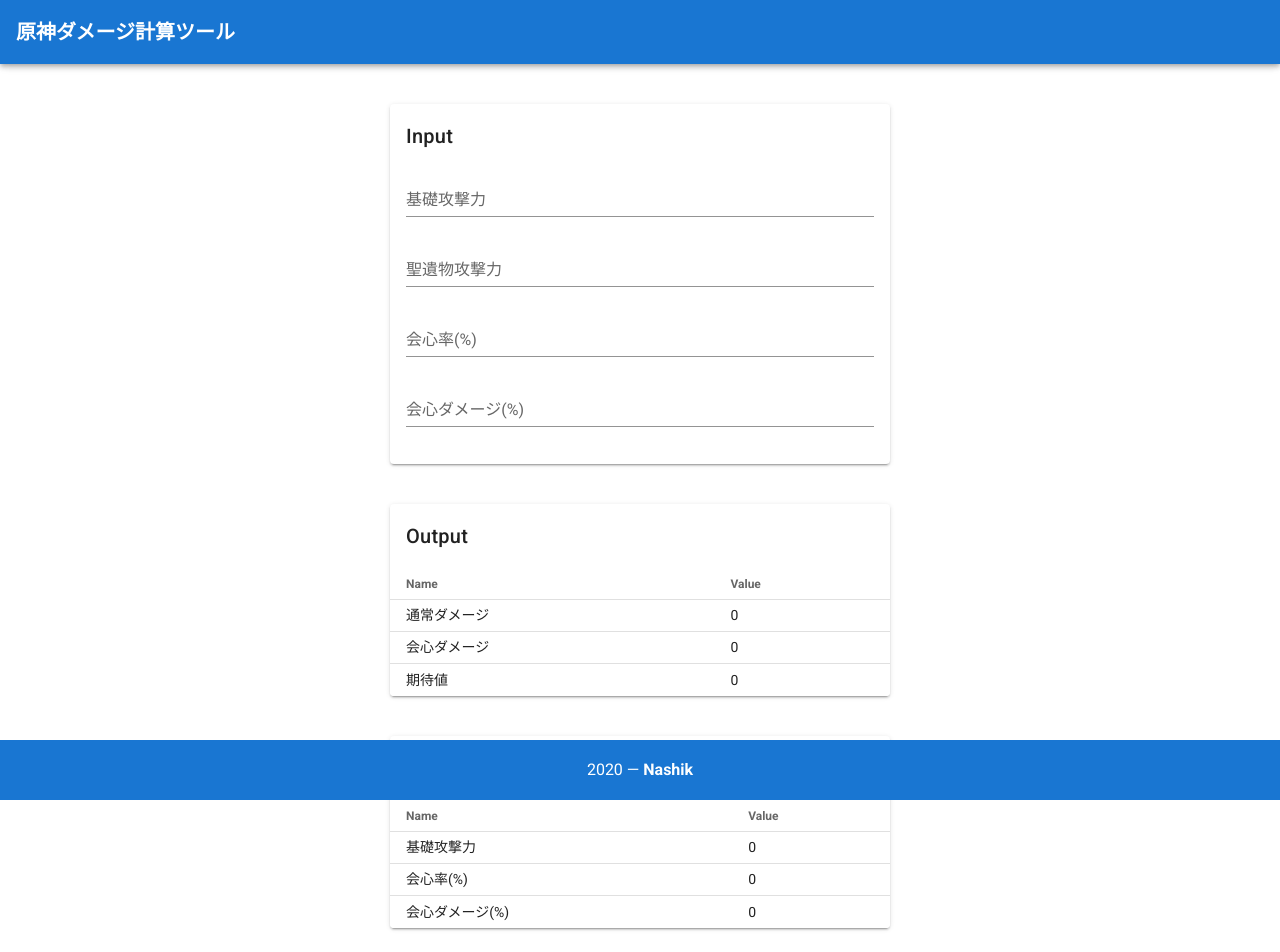
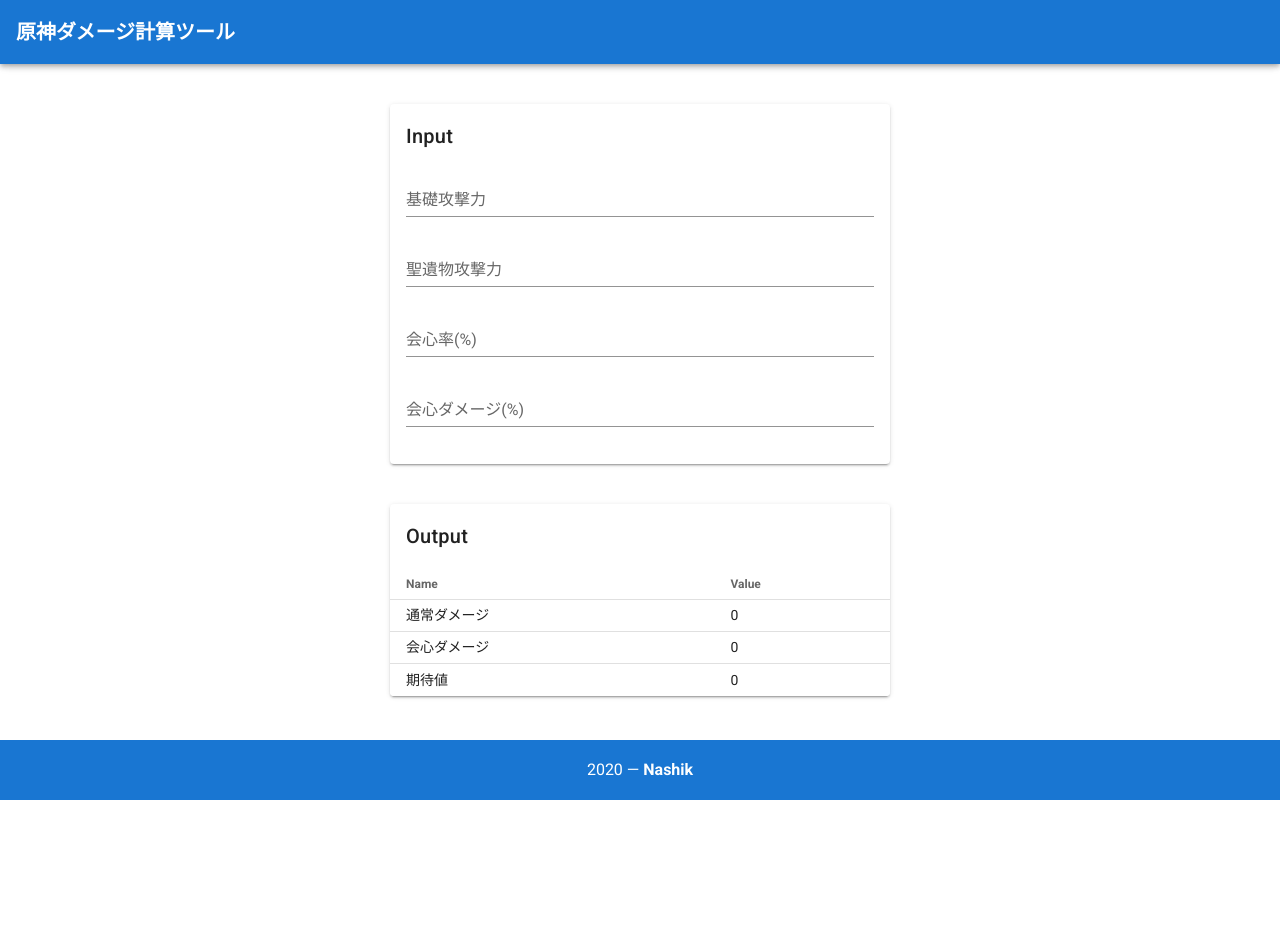
Before and after one commit to nashik/GenshinCalculator, a Vue app: page / in a window 1280 px wide. Shown: the top 952 px of the page. After the commit the page ends 800 px from the top, so only its background shows below. Built offline with nearby package versions, Linux system fonts and the light colour scheme.

Commit message:
delete CheckCard

```diff
--- a/src/components/pages/GenshinCalc.vue
+++ b/src/components/pages/GenshinCalc.vue
@@ -3,7 +3,7 @@
     <v-app-bar color="primary" dark app>
       <Header />
     </v-app-bar>
-    <v-content>
+    <v-main>
       <Input
         @change:total_attack="total_attack=$event"
         @change:critical_rate="critical_rate=$event"
@@ -14,34 +14,7 @@
         :critical_rate="critical_rate"
         :critical_damage="critical_damage"
       />
-      <v-card width="500px" class="mx-auto my-10">
-        <v-card-title>値の受け渡し確認(Pages)</v-card-title>
-        <v-simple-table dense>
-          <template v-slot:default>
-            <thead>
-              <tr>
-                <th class="text-left">Name</th>
-                <th class="text-left">Value</th>
-              </tr>
-            </thead>
-            <tbody>
-              <tr>
-                <td>基礎攻撃力</td>
-                <td>{{ total_attack }}</td>
-              </tr>
-              <tr>
-                <td>会心率(%)</td>
-                <td>{{ critical_rate }}</td>
-              </tr>
-              <tr>
-                <td>会心ダメージ(%)</td>
-                <td>{{ critical_damage }}</td>
-              </tr>
-            </tbody>
-          </template>
-        </v-simple-table>
-      </v-card>
-    </v-content>
+    </v-main>
     <v-footer color="primary" dark app>
       <Footer />
     </v-footer>
```
